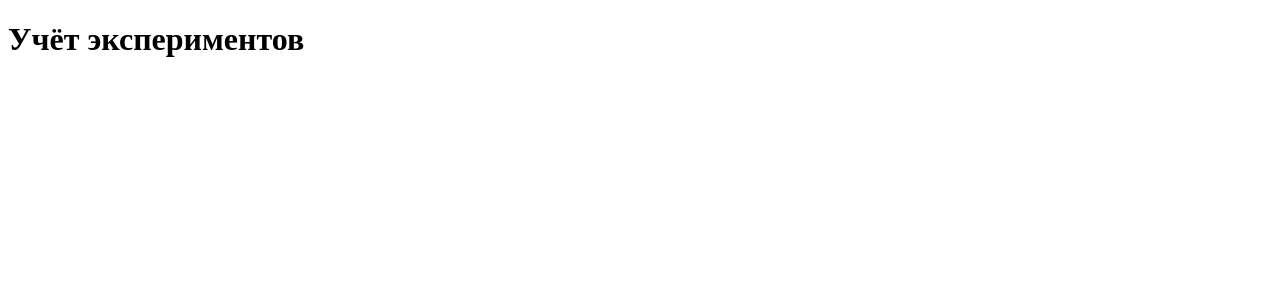
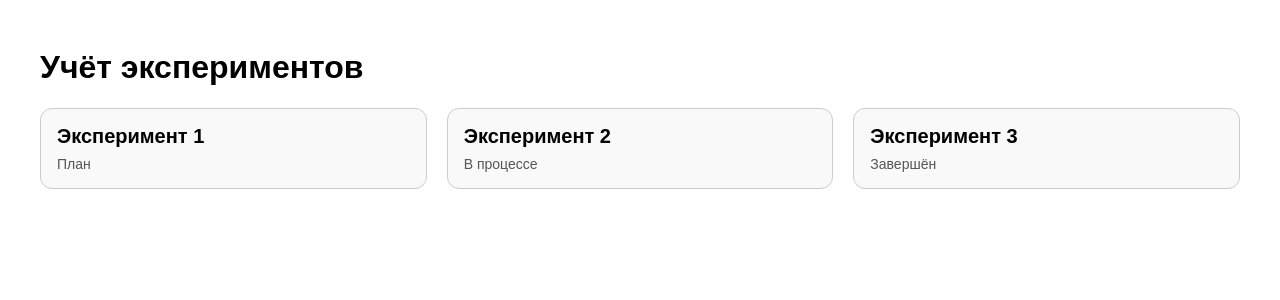
Before and after one commit to Danila7502/experiment-tracker, a React (Create React App) app: page / in a window 1280 px wide. Shown: the top 300 px of the page. Built offline with nearby package versions, Linux system fonts and the light colour scheme.

Commit message:
2 - создание карточек экспериментов

```diff
--- a/src/App.css
+++ b/src/App.css
@@ -0,0 +1,31 @@
+.app {
+  max-width: 1200px;
+  margin: 0 auto;
+  padding: 20px;
+  font-family: Arial, sans-serif;
+}
+
+.experiments-grid {
+  display: grid;
+  grid-template-columns: repeat(3, 1fr);
+  gap: 20px;
+  margin-top: 20px;
+}
+
+.experiment-card {
+  border: 1px solid #ccc;
+  border-radius: 12px;
+  padding: 16px;
+  background-color: #f9f9f9;
+}
+
+.card-name {
+  font-size: 20px;
+  font-weight: bold;
+  margin-bottom: 8px;
+}
+
+.card-status {
+  font-size: 14px;
+  color: #555;
+}
--- a/src/App.js
+++ b/src/App.js
@@ -1,7 +1,24 @@
+import { useState } from 'react';
+import './App.css';
+
 function App() {
+  const [experiments, setExperiments] = useState([
+    { id: 1, name: 'Эксперимент 1', status: 'План' },
+    { id: 2, name: 'Эксперимент 2', status: 'В процессе' },
+    { id: 3, name: 'Эксперимент 3', status: 'Завершён' }
+  ]);
+
   return (
     <div className="app">
       <h1>Учёт экспериментов</h1>
+      <div className="experiments-grid">
+        {experiments.map(exp => (
+          <div key={exp.id} className="experiment-card">
+            <div className="card-name">{exp.name}</div>
+            <div className="card-status">{exp.status}</div>
+          </div>
+        ))}
+      </div>
     </div>
   );
 }
```
